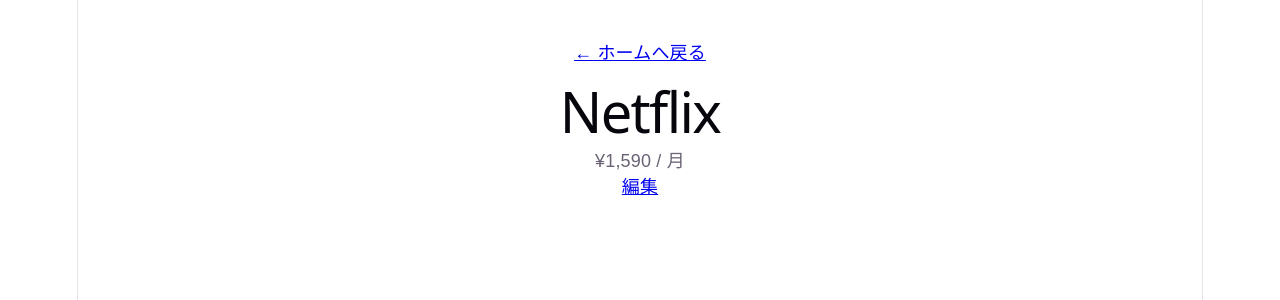
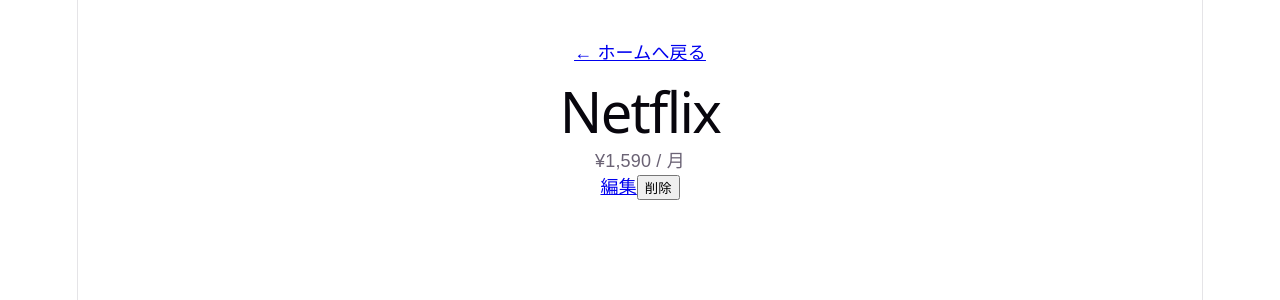
Before and after one commit to okamepanick/subscription-frontend, a React (Vite) app: page /subscriptions/1 in a window 1280 px wide. Shown: the top 300 px of the page. Built offline with nearby package versions, Linux system fonts and the light colour scheme.

Commit message:
サブスク削除機能を作成する

```diff
--- a/src/App.tsx
+++ b/src/App.tsx
@@ -37,6 +37,12 @@ function App() {
     );
   };
 
+  const deleteSubscription = (id: number) => {
+    setSubscriptions(
+      subscriptions.filter((item) => item.id !== id)
+    );
+  };
+
   return (
     <BrowserRouter>
       <Routes>
@@ -47,7 +53,13 @@ function App() {
         <Route path="/subscriptions/:id/edit" element={<SubscriptionEdit subscriptions={subscriptions} onUpdate={updateSubscription}/>}/>
         <Route
           path="/subscriptions/:id"
-          element={<SubscriptionDetail subscriptions={subscriptions} />} />
+          element={
+            <SubscriptionDetail
+              subscriptions={subscriptions}
+              onDelete={deleteSubscription}
+            />
+          }
+        />
       </Routes>
     </BrowserRouter>
   )
--- a/src/pages/SubscriptionDetail.tsx
+++ b/src/pages/SubscriptionDetail.tsx
@@ -1,12 +1,14 @@
-import { useParams, Link } from "react-router";
+import { useParams, Link, useNavigate } from "react-router";
 import type { Subscription } from "../types";
 
 type Props = {
   subscriptions: Subscription[];
+  onDelete: (id: number) => void;
 };
 
-export const SubscriptionDetail = ({subscriptions}: Props) => {
+export const SubscriptionDetail = ({subscriptions, onDelete}: Props) => {
   const { id } = useParams();
+  const navigate = useNavigate();
   const subscription = subscriptions.find(
     (item) => item.id === Number(id)
   );
@@ -29,6 +31,22 @@ export const SubscriptionDetail = ({subscriptions}: Props) => {
         {subscription.billingCycle === "monthly" ? "月" : "年"}
       </p>
       <Link to={`/subscriptions/${subscription.id}/edit`}>編集</Link>
+
+      <button
+        type="button"
+        onClick={() => {
+          const ok = window.confirm(
+            `${subscription.serviceName} を削除しますか？`
+          );
+          if (!ok) {
+            return;
+          }
+          onDelete(subscription.id);
+          navigate("/");
+        }}
+      >
+        削除
+      </button>
     </div>
   );
 };
```
